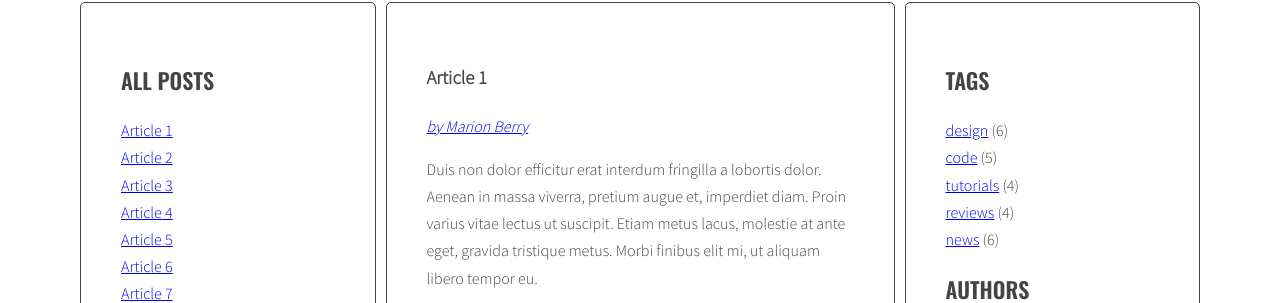
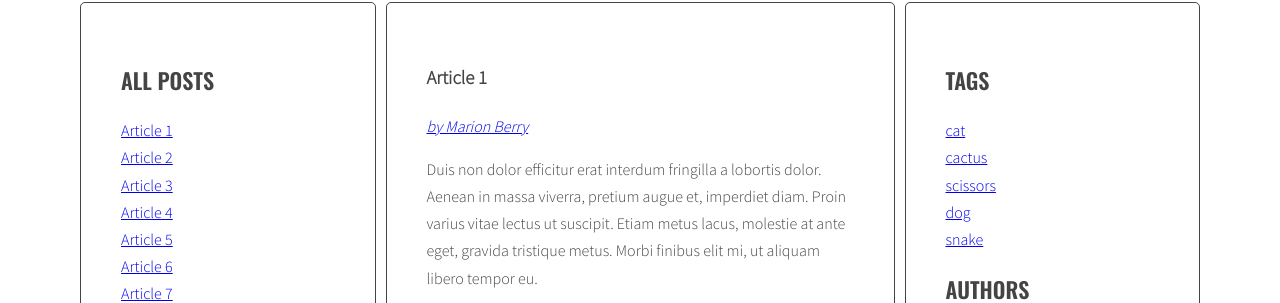
Before and after one commit to Desmord/javascript-blog, a website: page index.html in a window 1280 px wide. Shown: the part 241-544 px from the top of the page. Drawn offline with nearby package versions, Linux system fonts and the light colour scheme.

Commit message:
Add tags link generated dynamicly

```diff
--- a/index.html
+++ b/index.html
@@ -240,11 +240,11 @@
                 <aside class="sidebar">
                     <h2 class="section-title">Tags</h2>
                     <ul class="list tags">
-                        <li><a href="#">design</a> <span>(6)</span></li>
+                        <!-- <li><a href="#">design</a> <span>(6)</span></li>
                         <li><a href="#">code</a> <span>(5)</span></li>
                         <li><a href="#">tutorials</a> <span>(4)</span></li>
                         <li><a href="#">reviews</a> <span>(4)</span></li>
-                        <li><a href="#">news</a> <span>(6)</span></li>
+                        <li><a href="#">news</a> <span>(6)</span></li> -->
                     </ul>
                     <h2 class="section-title">Authors</h2>
                     <ul class="list authors">
--- a/js/script.js
+++ b/js/script.js
@@ -32,6 +32,7 @@
         optTitleSelector = '.post-title',
         optTitleListSelector = '.titles',
         optArticleTagsSelector = '.post-tags .list',
+        optTagsListSelector = '.tags.list',
         optArticleAuthorSelector = `.post-author`;
 
     const generateTitleLinks = function (filtredLinksId) {
@@ -165,7 +166,7 @@
         }
 
         for (let article of allArticles) {
-            const articleAuthor = article.querySelector(optArticleAuthorSelector).getAttribute(`data-author`)
+            const articleAuthor = article.querySelector(optArticleAuthorSelector).getAttribute(`data-author`);
 
             if (author === articleAuthor) {
                 const linkIndex = article.getAttribute(`id`);
@@ -192,4 +193,34 @@
 
     addClickListenersToAuthors();
 
+    const generateTagsLinks = function () {
+
+        let allTags = [],
+            html = ``;
+        const allArticles = document.querySelectorAll(`article`);
+        const tagsWrapper = document.querySelector(optTagsListSelector);
+
+        for (let article of allArticles) {
+            const articleTags = article.getAttribute(`data-tags`);
+            const articleTagsArray = articleTags.split(` `);
+
+            for (let tag of articleTagsArray) {
+                const isTagExist = allTags.some(value => value == tag ? true : false);
+                if (!isTagExist) {
+                    allTags.push(tag);
+                }
+            }
+
+        }
+
+        for (let tag of allTags) {
+            html = html + '<li><a href="#">' + tag + '</a></li>';
+        }
+
+        tagsWrapper.insertAdjacentHTML(`beforeend`, html);
+    };
+
+
+    generateTagsLinks();
+
 }
```
